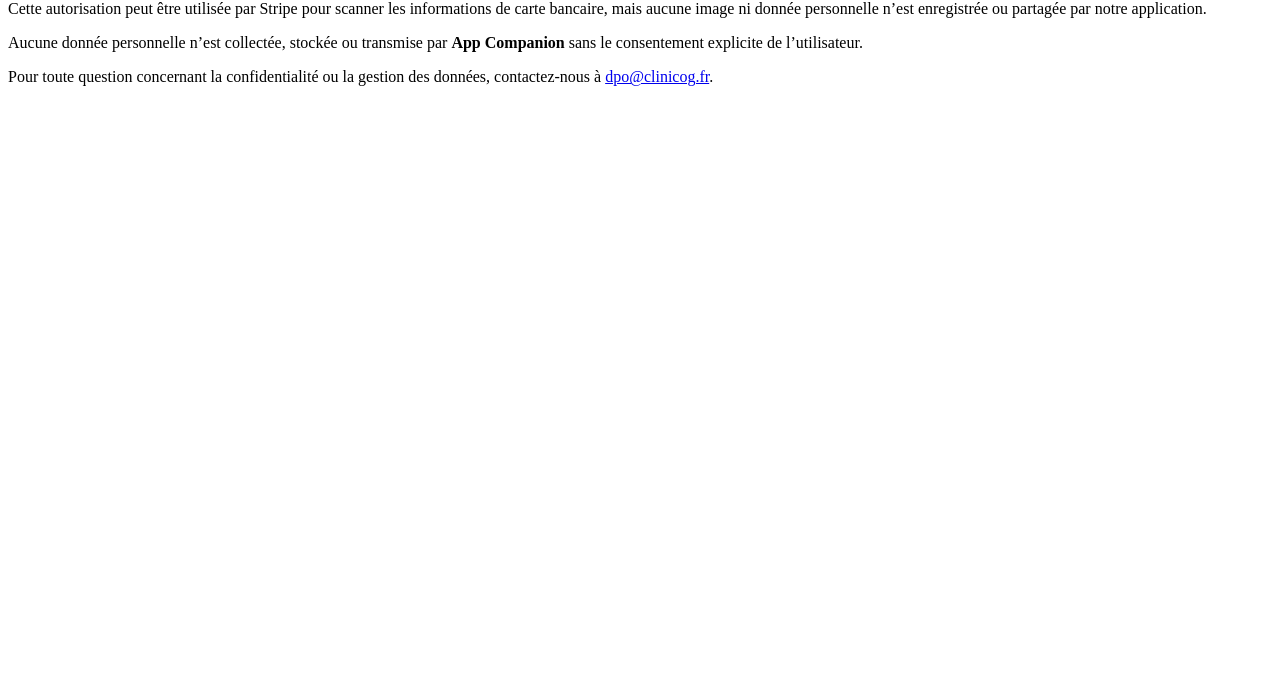
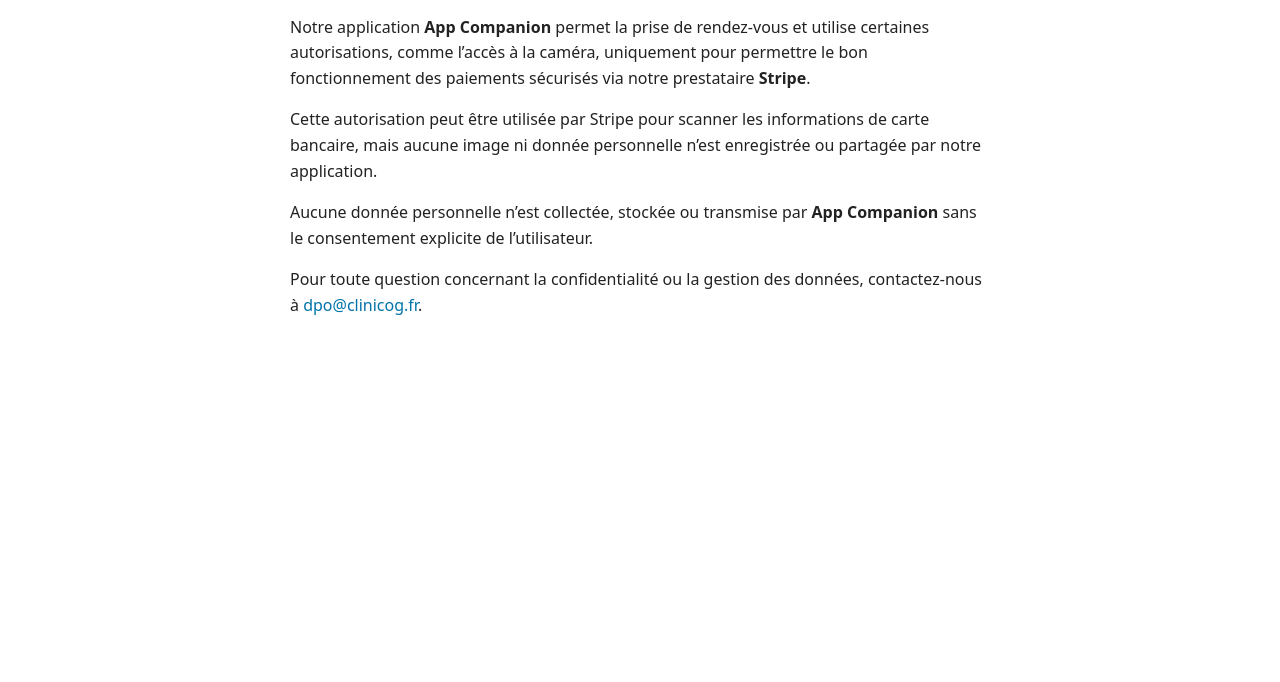
Before and after one commit to Clinicog/appcompanion, a plain HTML site: page index.html in a window 1280 px wide. Shown: the part 118-800 px from the top of the page. Drawn offline with Linux system fonts and the light colour scheme.

Commit message:
Update index.html

```diff
--- a/index.html
+++ b/index.html
@@ -1,8 +1,40 @@
-<h1>Politique de confidentialité</h1>
-<p>Notre application <strong>App Companion</strong> permet la prise de rendez-vous et utilise certaines autorisations, comme l’accès à la caméra, uniquement pour permettre le bon fonctionnement des paiements sécurisés via notre prestataire <strong>Stripe</strong>.</p>
+<!DOCTYPE html>
+<html lang="fr">
+<head>
+  <meta charset="UTF-8">
+  <meta name="viewport" content="width=device-width, initial-scale=1.0">
+  <meta name="description" content="Politique de confidentialité de l'application App Companion.">
+  <title>Politique de confidentialité - App Companion</title>
+  <style>
+    body {
+      font-family: system-ui, -apple-system, Segoe UI, Roboto, sans-serif;
+      line-height: 1.6;
+      max-width: 700px;
+      margin: 60px auto;
+      padding: 0 20px;
+      color: #222;
+    }
+    h1 {
+      color: #0073aa;
+    }
+    a {
+      color: #0073aa;
+      text-decoration: none;
+    }
+    a:hover {
+      text-decoration: underline;
+    }
+  </style>
+</head>
+<body>
+  <h1>Politique de confidentialité</h1>
 
-<p>Cette autorisation peut être utilisée par Stripe pour scanner les informations de carte bancaire, mais aucune image ni donnée personnelle n’est enregistrée ou partagée par notre application.</p>
+  <p>Notre application <strong>App Companion</strong> permet la prise de rendez-vous et utilise certaines autorisations, comme l’accès à la caméra, uniquement pour permettre le bon fonctionnement des paiements sécurisés via notre prestataire <strong>Stripe</strong>.</p>
 
-<p>Aucune donnée personnelle n’est collectée, stockée ou transmise par <strong>App Companion</strong> sans le consentement explicite de l’utilisateur.</p>
+  <p>Cette autorisation peut être utilisée par Stripe pour scanner les informations de carte bancaire, mais aucune image ni donnée personnelle n’est enregistrée ou partagée par notre application.</p>
 
-<p>Pour toute question concernant la confidentialité ou la gestion des données, contactez-nous à <a href="mailto:dpo@clinicog.fr">dpo@clinicog.fr</a>.</p>
+  <p>Aucune donnée personnelle n’est collectée, stockée ou transmise par <strong>App Companion</strong> sans le consentement explicite de l’utilisateur.</p>
+
+  <p>Pour toute question concernant la confidentialité ou la gestion des données, contactez-nous à <a href="mailto:dpo@clinicog.fr">dpo@clinicog.fr</a>.</p>
+</body>
+</html>
```
